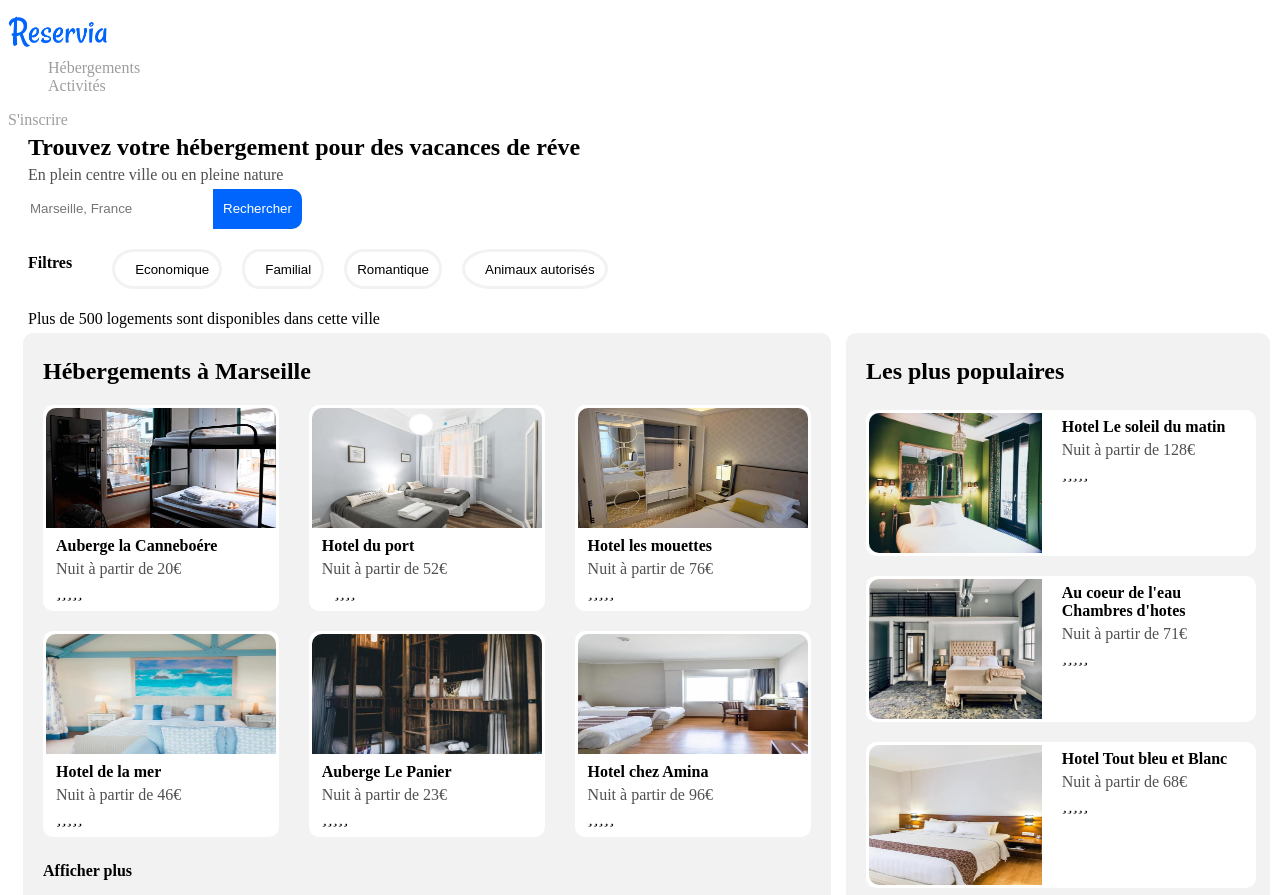
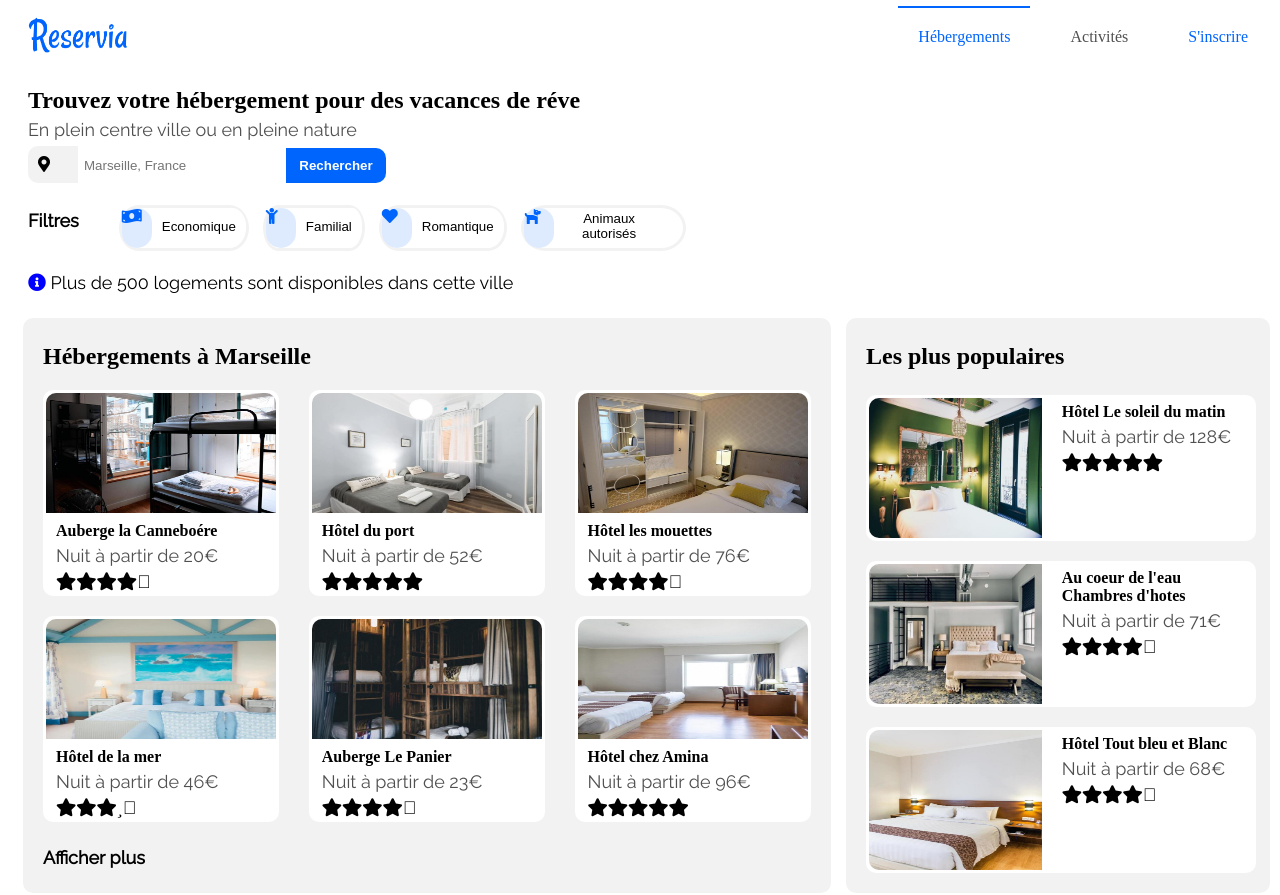
Before and after one commit to A-Amal/AmalAbdelkafi_2_27092021, a plain HTML site: page index.html in a window 1280 px wide. Shown: the top 895 px of the page. Drawn offline with Linux system fonts and the light colour scheme.

Commit message:
modification code html parie filtre et ajout du style

```diff
--- a/index.html
+++ b/index.html
@@ -2,38 +2,72 @@
 <html>
 <head>
     <title></title>
+    <link rel="preconnect" href="https://fonts.googleapis.com">
+    <link rel="preconnect" href="https://fonts.gstatic.com" crossorigin>
+    <link href="https://fonts.googleapis.com/css2?family=Raleway&display=swap" rel="stylesheet">
     <link rel="stylesheet" href="https://cdn.jsdelivr.net/npm/@fortawesome/fontawesome-free@5.15.4/css/fontawesome.min.css">
     <link rel="stylesheet" type="text/css" href="style.css">
+    <link href="https://cdn.jsdelivr.net/npm/@fortawesome/fontawesome-free@5.15.4/css/fontawesome.css" rel="stylesheet">
+    <link href="https://cdn.jsdelivr.net/npm/@fortawesome/fontawesome-free@5.15.4/css/brands.css" rel="stylesheet">
+    <link href="https://cdn.jsdelivr.net/npm/@fortawesome/fontawesome-free@5.15.4/css/solid.css" rel="stylesheet">
 </head>
 <body style="width: 100%;">
     <header>
-        <img src="images\logo\Reservia@3x.png" alt="logo Reservia" style="width: 100px;"/>
-        <nav>
-            <ul>
-                <li><a href="#hébergements">Hébergements</a></li>
-                <li><a href="#activités">Activités</a></li>
-            </ul>
-        </nav>
-        <a href="#">S'inscrire</a>
+        <img id="logo" src="images\logo\Reservia@3x.png" alt="logo Reservia" style="width: 100px;"/>
+        <div id="navigation">
+            <nav>
+                <ul id="nav_list">
+                    <li><a id="active" href="#hebergements_populaires">Hébergements</a></li>
+                    <li><a id="non_active" href="#activités">Activités</a></li>
+                </ul>
+            </nav>
+            <a id="inscription" href="#">S'inscrire</a>
+        </div>
     </header>
     <section>
         <aside id="localisation">
-            <form method="post" action="#">
-                <h2>Trouvez votre hébergement pour des vacances de réve</h2>
-                <p id="description">En plein centre ville ou en pleine nature</p>
-                <label><i class="fa-solid fa-location-dot"></i></label>
-                <input type="search"  placeholder="Marseille, France" id="search" name="search"/>
-                <button class="recherche">Rechercher</button>
+            <h2>Trouvez votre hébergement pour des vacances de réve</h2>
+            <p id="description">En plein centre ville ou en pleine nature</p>
+            <form method="post" action="#"></form>
+                <label id="icon_recherche" ><i class="fas fa-map-marker-alt" style="width: 30px;" ></i></label>
+                <input style="width: 200px;" type="search"  placeholder="Marseille, France" id="search" name="search"/>
+                <button style="width: 100px;" class="recherche"><strong>Rechercher</strong></button>
             </form>
         </aside>
         <aside>
             <div id="filtres">
                 <p><strong>Filtres</strong></p>
                 <ul id="filtre">
-                    <li><button><i class="fa-solid fa-money-bill-wave"></i>Economique</button></li>
-                    <li><button><i class="fa-solid fa-child"></i>Familial</button></li>
-                    <li><button><i class="fa-solid fa-circle-heart"></i>Romantique</button></li>
-                    <li><button><i class="fa-solid fa-dog"></i>Animaux autorisés</button></li>
+                    <!--
+                    <li><button><i class="fas fa-money-bill-wave icon_filtre"></i> Economique</button></li>
+                    <li><button><i class="fas fa-child icon_filtre"></i> Familial</button></li>
+                    <li><button><i class="fas fa-heart icon_filtre"></i> Romantique</button></li>
+                    <li><button><i class="fas fa-dog icon_filtre"></i> Animaux autorisés</button></li>
+                    -->
+                    <li>
+                        <div class="style_filter">
+                            <div style="margin-bottom: 10px;"><i class="fas fa-money-bill-wave icon_filtre"></i></div>
+                            <button > Economique</button>
+                        </div>
+                    </li>
+                    <li>
+                        <div class="style_filter">
+                            <div><i class="fas fa-child icon_filtre"></i></div>
+                            <button> Familial</button>
+                        </div>
+                    </li>
+                    <li>
+                        <div class="style_filter">
+                            <div><i class="fas fa-heart icon_filtre"></i></div>
+                            <button> Romantique</button>
+                        </div>
+                    </li>
+                    <li>
+                        <div class="style_filter">
+                            <div><i class="fas fa-dog icon_filtre"></i></div>
+                            <div><button> Animaux autorisés</button></div>
+                        </div>
+                    </li>
                 </ul>
             </div>
         </aside>
@@ -41,10 +75,7 @@
 
     <section id="hebergements_populaires">
         <div id="information">
-            <span>
-                <i class="fa-regular fa-circle-info"></i>
-            </span>
-            <p>Plus de 500 logements sont disponibles dans cette ville</p>
+            <p id="info"><i class="fas fa-info-circle" style=" color: blue;"></i> Plus de 500 logements sont disponibles dans cette ville</p>
         </div>
         <div class="hebergements">
             <div id="container_hebergement">
@@ -55,31 +86,31 @@
                         <div class="description_hotel">
                             <h4>Auberge la Canneboére</h4>
                             <p class="prix-nuit">Nuit à partir de 20€</p>
-                            <p><i class="fa-solid fa-star"></i><i class="fa-solid fa-star"></i><i class="fa-solid fa-star"></i><i class="fa-solid fa-star"></i><i class="fa-duotone fa-star"></i></p>
+                            <p><i class="fas fa-star"></i><i class="fas fa-star"></i><i class="fas fa-star"></i><i class="fas fa-star"></i><i class="far fa-star"></i></p>
                         </div>
                     </div>
                     <div class="card_hotel">
                         <img class="image_hotel" src="images/hebergements/4_small/fred-kleber-gTbaxaVLvsg-unsplash.jpg" alt="image hotel du port" />
                         <div class="description_hotel">
-                            <h4>Hotel du port</h4>
+                            <h4>Hôtel du port</h4>
                             <p class="prix-nuit">Nuit à partir de 52€</p>
-                            <p><i class="fas fa-star"></i><i class="fa-solid fa-star"></i><i class="fa-solid fa-star"></i><i class="fa-solid fa-star"></i><i class="fa-solid fa-star"></i></p>
+                            <p><i class="fas fa-star"></i><i class="fas fa-star"></i><i class="fas fa-star"></i><i class="fas fa-star"></i><i class="fas fa-star"></i></p>
                         </div>
                     </div>
                     <div class="card_hotel">
                         <img class="image_hotel" src="images/hebergements/4_small/reisetopia-B8WIgxA_PFU-unsplash.jpg" alt="image hotel des mouettes" />
                         <div class="description_hotel">
-                            <h4>Hotel les mouettes</h4>
+                            <h4>Hôtel les mouettes</h4>
                             <p class="prix-nuit">Nuit à partir de 76€</p>
-                            <p><i class="fa-solid fa-star"></i><i class="fa-solid fa-star"></i><i class="fa-solid fa-star"></i><i class="fa-solid fa-star"></i><i class="fa-duotone fa-star"></i></p>
+                            <p><i class="fas fa-star"></i><i class="fas fa-star"></i><i class="fas fa-star"></i><i class="fas fa-star"></i><i class="far fa-star"></i></p>
                         </div>
                     </div>
                     <div class="card_hotel">
                         <img class="image_hotel" src="images/hebergements/4_small/annie-spratt-Eg1qcIitAuA-unsplash.jpg" alt="image hotel de la mer" />
                         <div class="description_hotel">
-                            <h4>Hotel de la mer</h4>
+                            <h4>Hôtel de la mer</h4>
                             <p class="prix-nuit">Nuit à partir de 46€</p>
-                            <p><i class="fa-solid fa-star"></i><i class="fa-solid fa-star"></i><i class="fa-solid fa-star"></i><i class="fa-duotone fa-star"></i><i class="fa-duotone fa-star"></i></p>
+                            <p><i class="fas fa-star"></i><i class="fas fa-star"></i><i class="fas fa-star"></i><i class="fa-duotone fa-star"></i><i class="far fa-star"></i></p>
                         </div>
                     </div>
                     <div class="card_hotel">
@@ -87,15 +118,15 @@
                         <div class="description_hotel">
                             <h4>Auberge Le Panier</h4>
                             <p class="prix-nuit">Nuit à partir de 23€</p>
-                            <p><i class="fa-solid fa-star"></i><i class="fa-solid fa-star"></i><i class="fa-solid fa-star"></i><i class="fa-solid fa-star"></i><i class="fa-duotone fa-star"></i></p>
+                            <p><i class="fas fa-star"></i><i class="fas fa-star"></i><i class="fas fa-star"></i><i class="fas fa-star"></i><i class="far fa-star"></i></p>
                         </div>
                     </div>
                     <div class="card_hotel">
                         <img class="image_hotel" src="images/hebergements/4_small/febrian-zakaria-M6S1WvfW68A-unsplash.jpg" alt="image hotel chez Amina" />
                         <div class="description_hotel">
-                            <h4>Hotel chez Amina</h4>
+                            <h4>Hôtel chez Amina</h4>
                             <p class="prix-nuit">Nuit à partir de 96€</p>
-                            <p><i class="fa-solid fa-star"></i><i class="fa-solid fa-star"></i><i class="fa-solid fa-star"></i><i class="fa-solid fa-star"></i><i class="fa-solid fa-star"></i></p>
+                            <p><i class="fas fa-star"></i><i class="fas fa-star"></i><i class="fas fa-star"></i><i class="fas fa-star"></i><i class="fas fa-star"></i></p>
                         </div>
                     </div>
                 </div>
@@ -109,9 +140,9 @@
                     <div class="card_populaires">
                         <img class="image_card_populaires" src="images/hebergements/4_small/emile-guillemot-Bj_rcSC5XfE-unsplash.jpg" alt="image hotel le soleil du matin" />
                         <div class="decription_populaires">
-                            <h4>Hotel Le soleil du matin</h4>
+                            <h4>Hôtel Le soleil du matin</h4>
                             <p class="prix-nuit">Nuit à partir de 128€</p>
-                            <p><i class="fa-solid fa-star"></i><i class="fa-solid fa-star"></i><i class="fa-solid fa-star"></i><i class="fa-solid fa-star"></i><i class="fa-solid fa-star"></i></p>
+                            <p><i class="fas fa-star"></i><i class="fas fa-star"></i><i class="fas fa-star"></i><i class="fas fa-star"></i><i class="fas fa-star"></i></p>
                         </div>
                     </div>
                     <div class="card_populaires">
@@ -119,15 +150,15 @@
                         <div class="decription_populaires">
                             <h4>Au coeur de l'eau Chambres d'hotes</h4>
                             <p class="prix-nuit">Nuit à partir de 71€ </p>
-                            <p><i class="fa-solid fa-star"></i><i class="fa-solid fa-star"></i><i class="fa-solid fa-star"></i><i class="fa-solid fa-star"></i><i class="fa-duotone fa-star"></i></p>
+                            <p><i class="fas fa-star"></i><i class="fas fa-star"></i><i class="fas fa-star"></i><i class="fas fa-star"></i><i class="far fa-star"></i></p>
                         </div>
                     </div>
                     <div class="card_populaires">
                         <img class="image_card_populaires" src="images/hebergements/4_small/febrian-zakaria-sjvU0THccQA-unsplash.jpg" alt="image hotel tout bleu et blanc" />
                         <div class="decription_populaires">
-                            <h4>Hotel Tout bleu et Blanc</h4>
+                            <h4>Hôtel Tout bleu et Blanc</h4>
                             <p class="prix-nuit">Nuit à partir de 68€</p>
-                            <p><i class="fa-solid fa-star"></i><i class="fa-solid fa-star"></i><i class="fa-solid fa-star"></i><i class="fa-solid fa-star"></i><i class="fa-duotone fa-star"></i></p>
+                            <p><i class="fas fa-star"></i><i class="fas fa-star"></i><i class="fas fa-star"></i><i class="fas fa-star"></i><i class="far fa-star"></i></p>
                         </div>
                     </div>
                 </div>
--- a/style.css
+++ b/style.css
@@ -1,3 +1,53 @@
+
+p{
+    font-family: 'Raleway', sans-serif;
+    font-size: 18px;
+}
+
+header{
+    display: flex;
+    flex-direction: row;
+    justify-content: space-between;
+    width: 100%;
+    padding-bottom: 20px;
+}
+#logo{
+    padding-left: 20px;
+}
+#navigation{
+    width: 70%;
+    display: flex;
+    flex-direction: row;
+    justify-content: flex-end;
+    margin-top: 20px;
+    padding-right: 20px;
+}
+#nav_list{
+    width: 60%;
+    display: flex;
+    flex-direction: row;
+    margin-left: 20px;
+    margin-right: 20px;
+}
+#nav_list li{
+    margin-left: 20px;
+    margin-right: 20px;
+}
+#nav_list li #non_active {
+    color: #030101b0 ;
+}
+#inscription{
+    margin-left: 20px;
+    margin-right: 20px;
+    color: #0065FC;
+}
+#nav_list li  #active{
+    color: #0065FC;
+    border-top: 2px #0065FC solid;
+    padding: 20px;
+
+}
+
 #localisation{
     margin-left: 20px;
 }
@@ -13,6 +63,14 @@ button.recherche{
     background-color: #0065FC;
     border-radius: 0 10px 10px 0;
     border: none;
+    padding: 10px;
+}
+label#icon_recherche{
+
+    height: 40px;
+    background-color: #F2F2F2;
+    border-radius: 10px 0 0 10px;
+    padding: 10px;
 }
 ul{
     margin-block-start: 0;
@@ -30,22 +88,40 @@ li{
     margin-top: 20px;
 }
 #filtre{
-    width: 50%;
+    width: 60%;
     display: flex;
     flex-direction: row;
 
 }
+.style_filter{
+    width: 100%;
+    height: 40px;
+    display: flex;
+    flex-direction: row;
+    justify-content: space-between;
+    border-radius: 15% / 50%;
+    border: 3px #F2F2F2 solid;
+}
+.icon_filtre{
+    width: 30px;
+    height: 40px;
+    background-color:rgb(222, 235, 255);
+    color: #0065FC;
+    border-radius: 20px;
+
+
+}
 button{
-    height: 40px;
-    border-radius: 20% / 50%;
+    width: 80%;
+    height: 90%;
     background-color: white;
-    border: 3px #F2F2F2 solid;
-    padding: 10px
+    border: 1px white solid;
+    border-radius: 15% / 50%;
 }
 h4,h2, p{
     margin-block: 5px;
 }
-prix-nuit{
+#prix-nuit{
     color: #f2f2f279;
 }
 .image_hotel{
@@ -58,6 +134,9 @@ prix-nuit{
 }
 #information{
    margin-left: 20px;
+}
+#info{
+    padding-bottom: 20px;
 }
 
 .hebergements{
```
